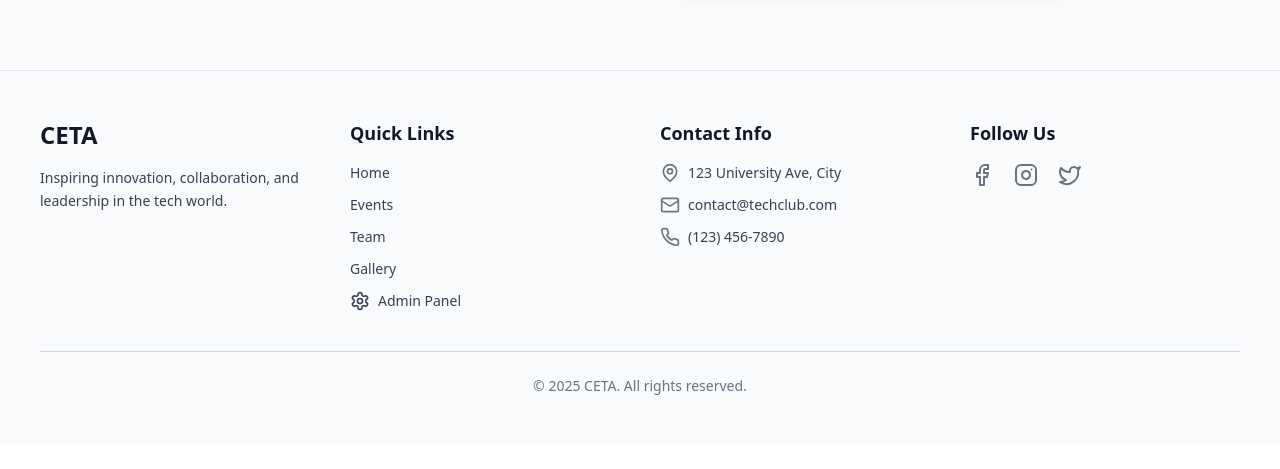
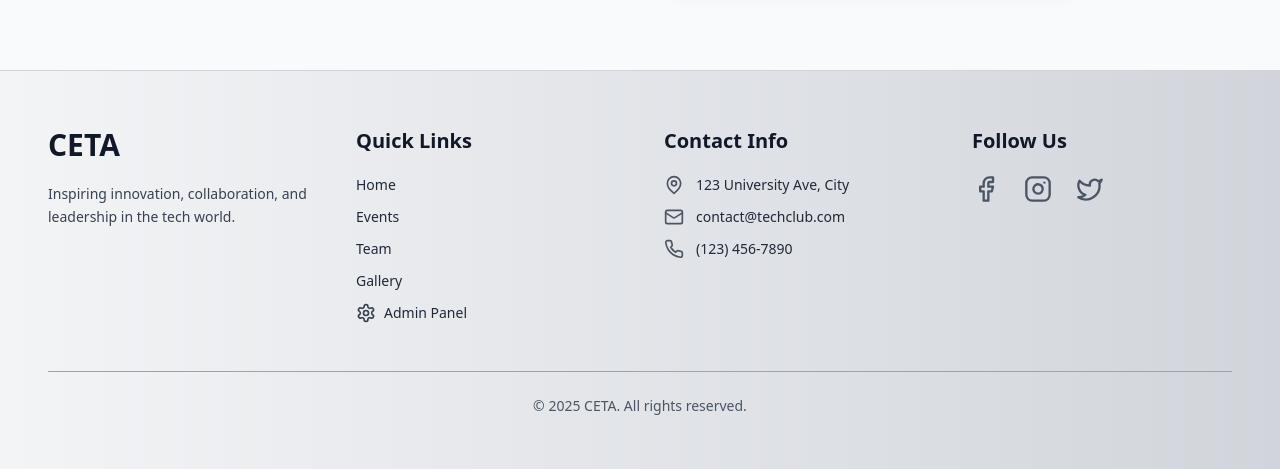
Before and after one commit to lokesh2910v/CETA, a React (Vite) app: page / in a window 1280 px wide. Shown: the part 2414-2883 px from the top of the page. Before the commit the page ends 2858 px from the top, so only its background shows below. Built offline with nearby package versions, Linux system fonts and the light colour scheme; no server answers.

Commit message:
footer update

```diff
--- a/src/components/Layout.tsx
+++ b/src/components/Layout.tsx
@@ -100,21 +100,21 @@ export function Layout({ children }: { children: React.ReactNode }) {
       <main>{children}</main>
 
       {/* Footer */}
-      <footer className="bg-gray-50 border-t border-gray-200">
-  <div className="max-w-7xl mx-auto py-12 px-6 sm:px-8 lg:px-10">
-    <div className="grid grid-cols-1 md:grid-cols-4 gap-10 text-gray-700">
-      <div className="space-y-4">
-        <h3 className="text-2xl font-bold text-gray-900">CETA</h3>
-        <p className="text-sm leading-relaxed">
+          <footer className="bg-gradient-to-r from-gray-100 to-gray-300 border-t border-gray-300 shadow-md">
+      <div className="max-w-7xl mx-auto py-14 px-6 sm:px-10 lg:px-12">
+        <div className="grid grid-cols-1 md:grid-cols-4 gap-12 text-gray-800">
+          <div className="space-y-5">
+            <h3 className="text-3xl font-bold text-gray-900">CETA</h3>
+            <p className="text-sm leading-relaxed text-gray-700">
               Inspiring innovation, collaboration, and leadership in the tech world.
             </p>
           </div>
           <div>
-        <h4 className="text-lg font-semibold text-gray-900 mb-4">Quick Links</h4>
+            <h4 className="text-xl font-semibold text-gray-900 mb-5">Quick Links</h4>
             <ul className="space-y-3 text-sm">
               {navigation.map((item) => (
                 <li key={item.name}>
-              <Link to={item.href} className="hover:text-blue-600 transition duration-300">
+                  <Link to={item.href} className="hover:text-blue-600 transition duration-300 ease-in-out">
                     {item.name}
                   </Link>
                 </li>
@@ -122,45 +122,45 @@ export function Layout({ children }: { children: React.ReactNode }) {
               <li>
                 <Link
                   to="/admin"
-              className="hover:text-blue-600 transition duration-300 flex items-center"
+                  className="hover:text-blue-600 transition duration-300 ease-in-out flex items-center"
                 >
-              <Settings className="h-5 w-5 mr-2" />
+                  <Settings className="h-5 w-5 mr-2 text-gray-700" />
                   Admin Panel
                 </Link>
               </li>
             </ul>
           </div>
           <div>
-        <h4 className="text-lg font-semibold text-gray-900 mb-4">Contact Info</h4>
+            <h4 className="text-xl font-semibold text-gray-900 mb-5">Contact Info</h4>
             <ul className="space-y-3 text-sm">
-          <li className="flex items-center gap-2">
-            <MapPin className="h-5 w-5 text-gray-500" /> 123 University Ave, City
+              <li className="flex items-center gap-3">
+                <MapPin className="h-5 w-5 text-gray-600" /> 123 University Ave, City
               </li>
-          <li className="flex items-center gap-2">
-            <Mail className="h-5 w-5 text-gray-500" /> contact@techclub.com
+              <li className="flex items-center gap-3">
+                <Mail className="h-5 w-5 text-gray-600" /> contact@techclub.com
               </li>
-          <li className="flex items-center gap-2">
-            <Phone className="h-5 w-5 text-gray-500" /> (123) 456-7890
+              <li className="flex items-center gap-3">
+                <Phone className="h-5 w-5 text-gray-600" /> (123) 456-7890
               </li>
             </ul>
           </div>
           <div>
-        <h4 className="text-lg font-semibold text-gray-900 mb-4">Follow Us</h4>
-        <div className="flex space-x-5">
-          <a href="#" className="text-gray-500 hover:text-blue-600 transition duration-300">
-            <Facebook className="h-6 w-6" />
+            <h4 className="text-xl font-semibold text-gray-900 mb-5">Follow Us</h4>
+            <div className="flex space-x-6">
+              <a href="#" className="text-gray-600 hover:text-blue-600 transition duration-300 ease-in-out">
+                <Facebook className="h-7 w-7" />
               </a>
-          <a href="#" className="text-gray-500 hover:text-blue-600 transition duration-300">
-            <Instagram className="h-6 w-6" />
+              <a href="#" className="text-gray-600 hover:text-blue-600 transition duration-300 ease-in-out">
+                <Instagram className="h-7 w-7" />
               </a>
-          <a href="#" className="text-gray-500 hover:text-blue-600 transition duration-300">
-            <Twitter className="h-6 w-6" />
+              <a href="#" className="text-gray-600 hover:text-blue-600 transition duration-300 ease-in-out">
+                <Twitter className="h-7 w-7" />
               </a>
             </div>
           </div>
         </div>
-    <div className="mt-10 pt-6 border-t border-gray-300 text-center">
-      <p className="text-sm text-gray-500">© 2025 CETA. All rights reserved.</p>
+        <div className="mt-12 pt-6 border-t border-gray-400 text-center">
+          <p className="text-sm text-gray-600">© 2025 CETA. All rights reserved.</p>
         </div>
       </div>
     </footer>
```
Lines whose indentation alone changed are shown as unchanged.
